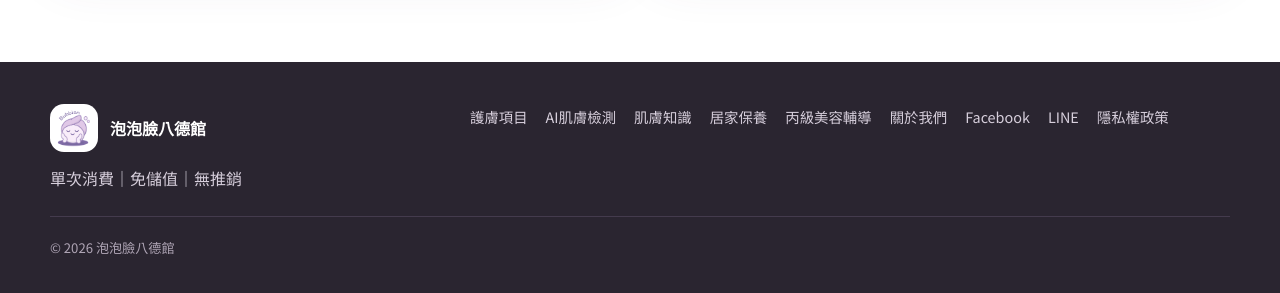
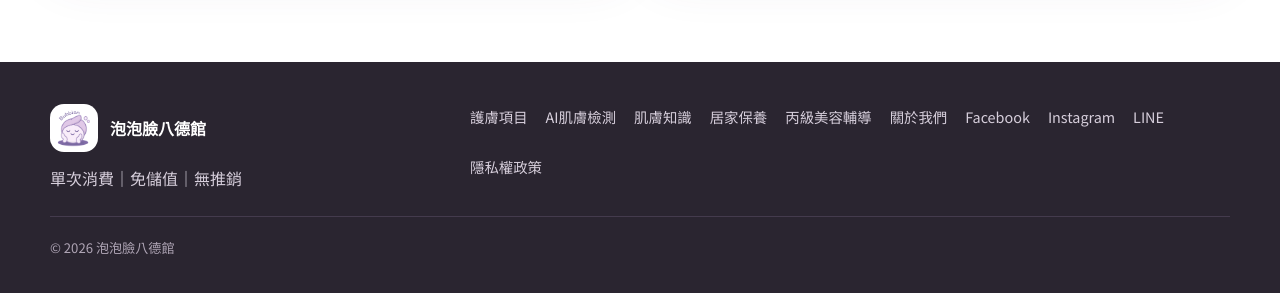
Before and after one commit to sophiaforyu-eng/bubblan, a Jekyll site: the page built from index.html, in a window 1280 px wide and 900 px high, scrolled down 5905 px. Shown: the part 598-891 px from the top of the window. Built offline with Jekyll 4.4.1, drawn with Linux system fonts in a browser that asks for light colours; some web fonts are replaced.

Commit message:
Add Instagram to footer

```diff
--- a/_includes/footer.html
+++ b/_includes/footer.html
@@ -16,6 +16,7 @@
         <a href="{{ '/license/' | relative_url }}">丙級美容輔導</a>
         <a href="{{ '/about/' | relative_url }}">關於我們</a>
         <a href="{{ site.business.facebook }}" target="_blank" rel="noopener">Facebook</a>
+        <a href="{{ site.business.instagram }}" target="_blank" rel="noopener">Instagram</a>
         <a href="{{ site.business.line }}" target="_blank" rel="noopener">LINE</a>
         <a href="{{ '/privacy/' | relative_url }}">隱私權政策</a>
       </div>
```
